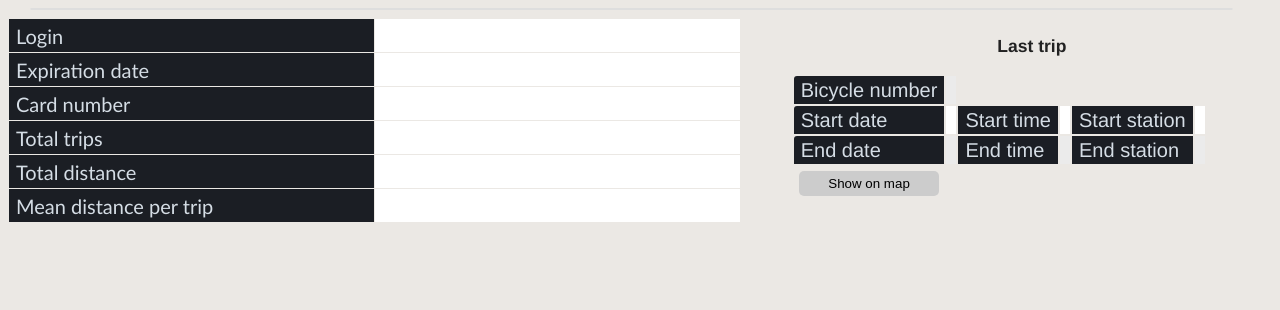
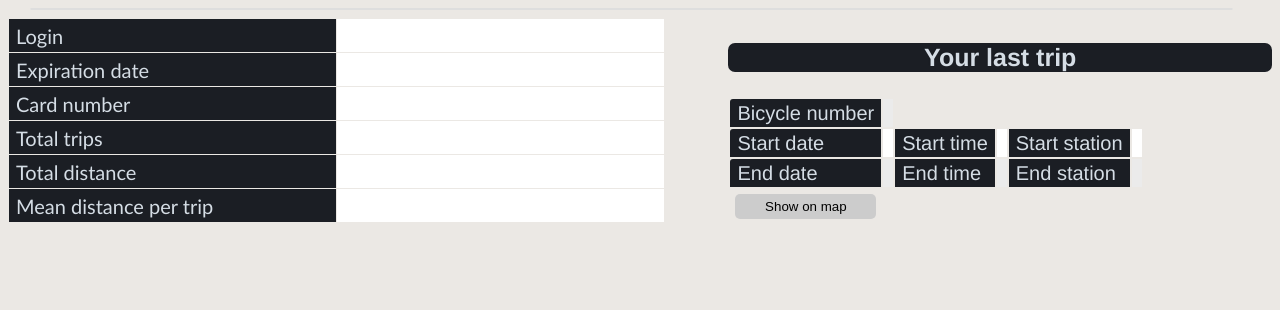
Before and after one commit to brochape/Villo-database, a Flask app: template src/templates/home.html in a window 1280 px wide. Shown: the top 310 px of the page. Run offline with Flask 2, Linux system fonts and the light colour scheme; the template is opened without the code that fills it, so the values that code supplies are empty.

Commit message:
Last trip css

```diff
--- a/src/static/style.css
+++ b/src/static/style.css
@@ -279,7 +279,7 @@ div.table-title {
   float:left;
 	z-index: 1;
 	left: 0px;
-	width: 58%; /* largeur obligatoire pour être centré */
+	width: 52%; /* largeur obligatoire pour être centré */
 	text-align: center;
 }
 #map-canvas {
@@ -289,6 +289,7 @@ div.table-title {
 	height: 100%;
 	z-index: 0;
 }
+
 #right{
   position: absolute;
   float : right;
@@ -296,6 +297,17 @@ div.table-title {
   margin-right: auto;
   z-index: 1;
   right: 0px;
-  width: 38%; /* largeur obligatoire pour être centré */
+  width: 43%; /* largeur obligatoire pour être centré */
   text-align: center;
 }
+
+#right h3{
+  color:#D5DDE5;
+  background:#1b1e24;
+  font-size: 25px;
+
+  font-style:normal;
+  font-family: "HelveticaNeue-Light", "Helvetica Neue Light", "Helvetica Neue", Helvetica, Arial, "Lucida Grande", sans-serif;
+  text-shadow: -1px -1px 1px rgba(0, 0, 0, 0.1);
+  border-radius: 7px;
+}
--- a/src/templates/home.html
+++ b/src/templates/home.html
@@ -49,7 +49,7 @@
         </table>
     </div>
     <div id="right">
-        <h3>Last trip</h3>
+        <h3>Your last trip</h3>
         <table id="lotsofdata">
             <tr>
                 <th>Bicycle number</th>
```
